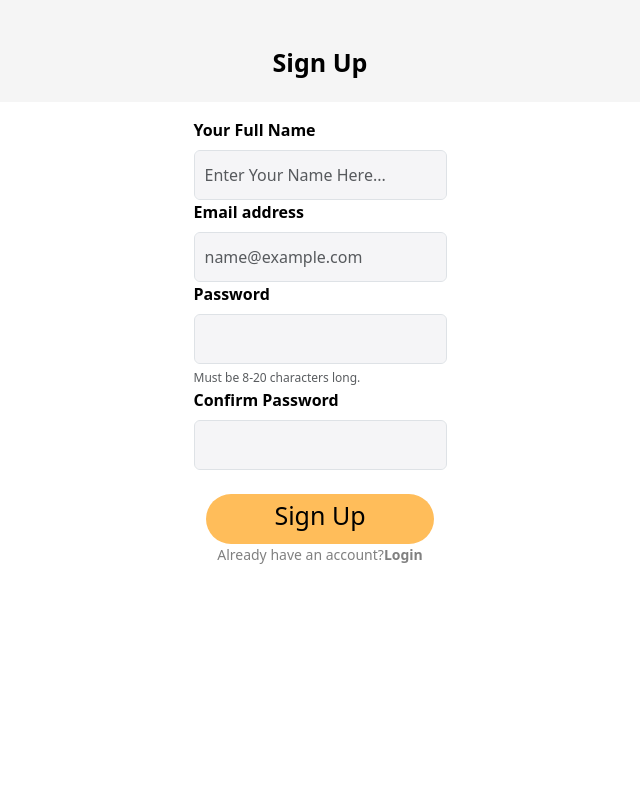
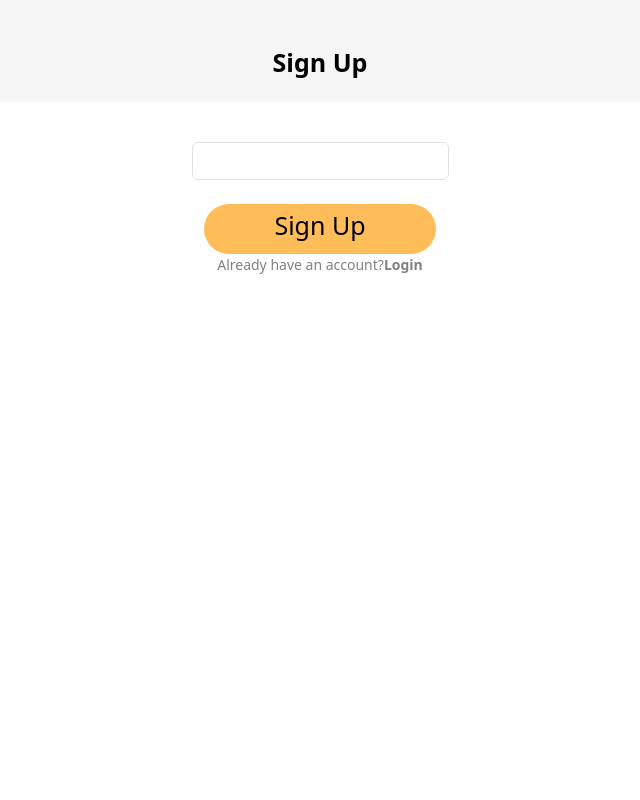
Before and after one commit to MarkBrianK/Happy-store-app, a React (Create React App) app: page / in a window 1280 px wide. Shown: the top 800 px of the page, without its empty margins (320-960 px from the left). Built offline with nearby package versions, Linux system fonts and the light colour scheme.

Commit message:
:technologist: changed the imput logic to make it reusable

```diff
--- a/src/Components/Shared/InputField.js
+++ b/src/Components/Shared/InputField.js
@@ -1,9 +1,27 @@
 import React from "react";
 
-export default function InputField({ children }) {
+export default function InputField({ label, type, placeholder }) {
   return (
     <div className="p-3 mb-2">
-      {children}
+    <label htmlFor={`${type}Input`} className="form-label" style={
+
+    {
+      //  add styles here. You an create a dyle file or input directly
+    }}>
+          {label}
+        </label>
+        <input
+          type={type}
+          id={`${type}Input`}
+          className="form-control"
+          placeholder={placeholder}
+          style={
+
+            {
+              //  add styles here. You an create a dyle file or input directly
+            }}
+        />
+
     </div>
   );
 }
```
